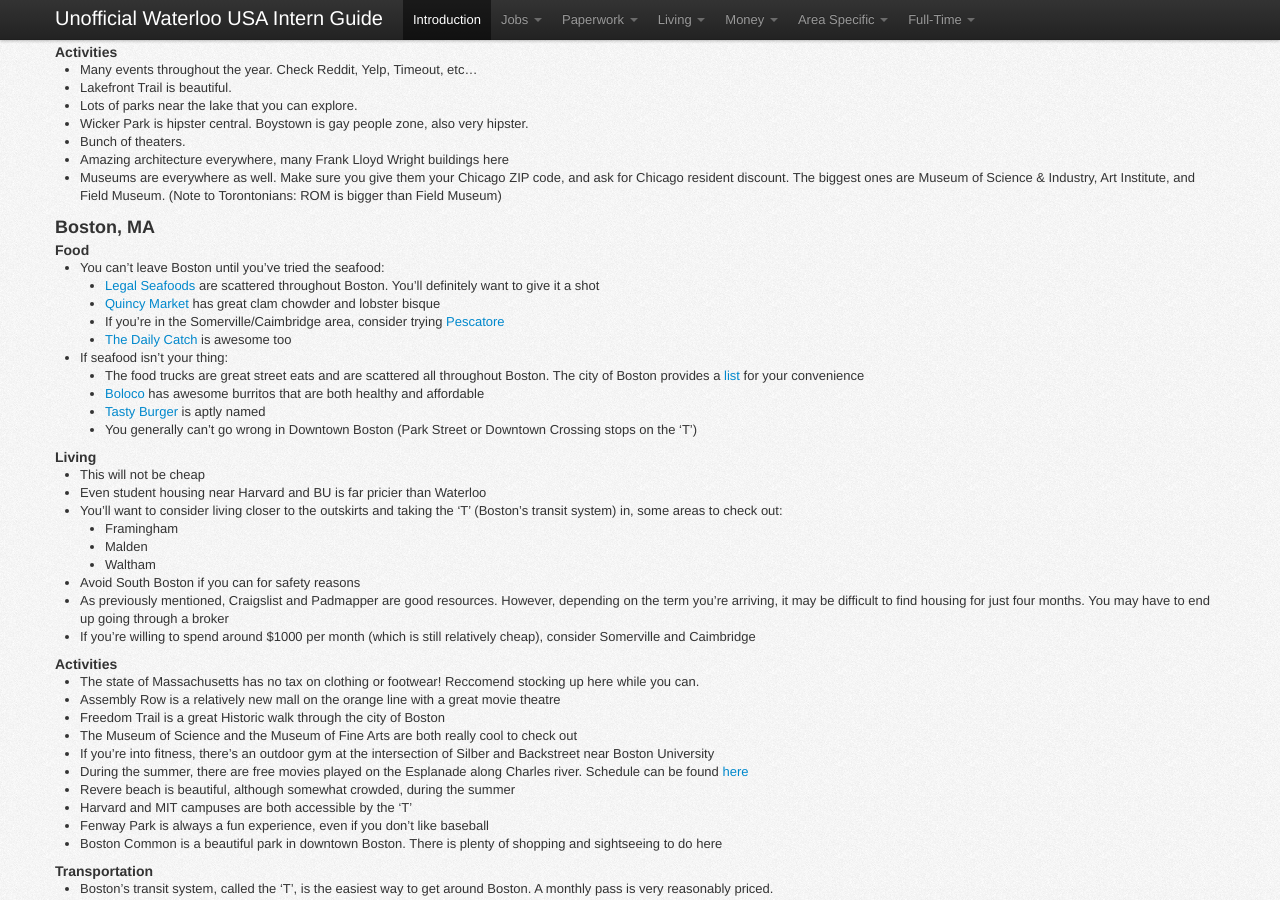
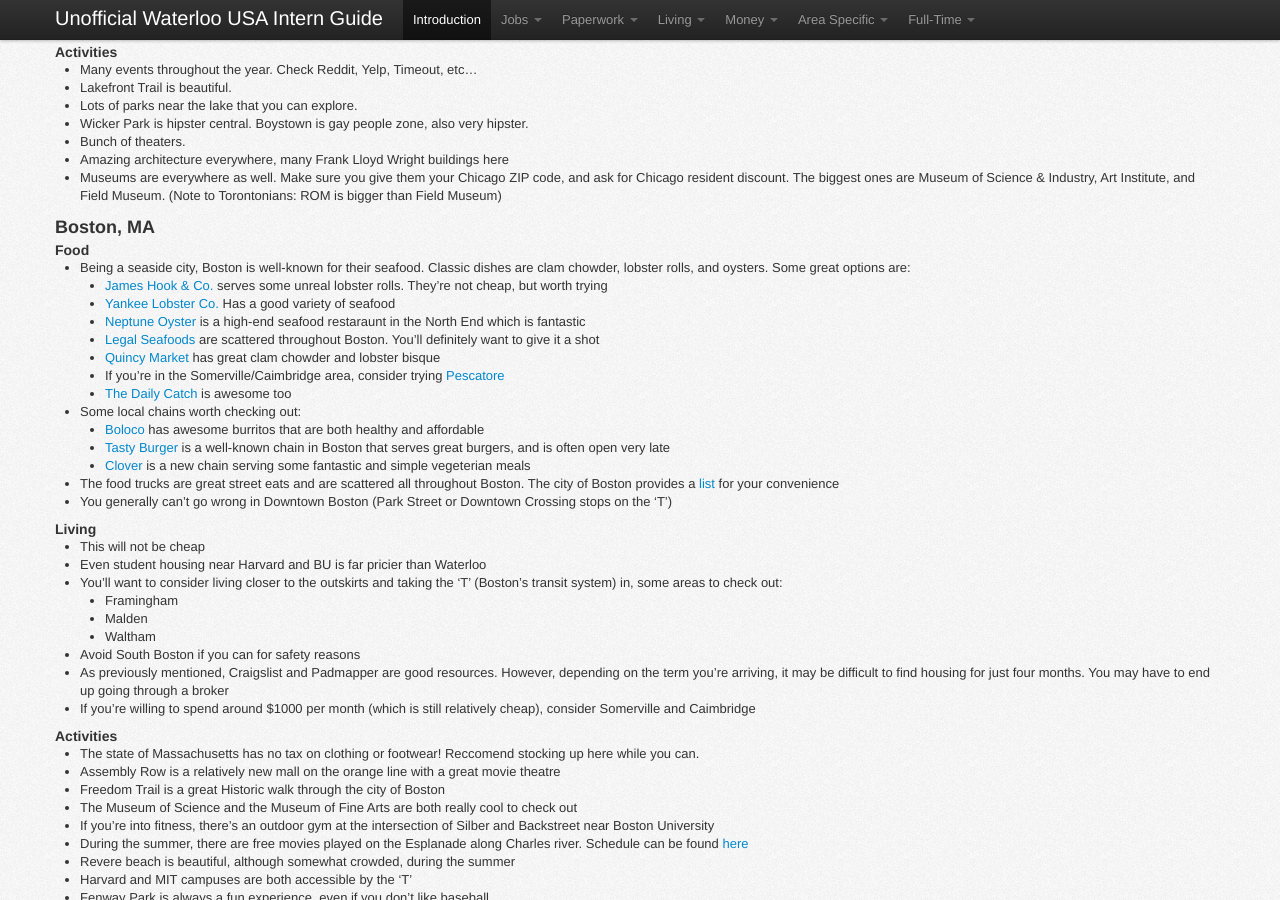
Before and after one commit to sholiday/Unofficial-Waterloo-USA-Intern-Guide, a Jekyll site: the page built from index.markdown, in a window 1280 px wide and 900 px high, scrolled down 20332 px. Built offline with Jekyll 4.4.1, drawn with Linux system fonts in a browser that asks for light colours; nearby versions of some CDN libraries.

Commit message:
Updates to boston food section

```diff
--- a/index.markdown
+++ b/index.markdown
@@ -1713,16 +1713,20 @@ The main places are really only the Space Needle and Pike Place Market. More wil
 ### Boston, MA
 
 #### Food
-* You can't leave Boston until you've tried the seafood:
+* Being a seaside city, Boston is well-known for their seafood. Classic dishes are clam chowder, lobster rolls, and oysters. Some great options are:
+    * [James Hook & Co.](http://www.jameshooklobster.com/) serves some unreal lobster rolls. They're not cheap, but worth trying
+    * [Yankee Lobster Co.](http://www.yankeelobstercompany.com/) Has a good variety of seafood
+    * [Neptune Oyster](http://www.neptuneoyster.com/) is a high-end seafood restaraunt in the North End which is fantastic
     * [Legal Seafoods](http://www.legalseafoods.com/) are scattered throughout Boston. You'll definitely want to give it a shot
     * [Quincy Market](http://www.faneuilhallmarketplace.com/) has great clam chowder and lobster bisque
     * If you're in the Somerville/Caimbridge area, consider trying [Pescatore](http://www.pescatoreseafood.com/)
     * [The Daily Catch](http://thedailycatch.com/) is awesome too
-* If seafood isn't your thing:
-	* The food trucks are great street eats and are scattered all throughout Boston. The city of Boston provides a [list](http://www.cityofboston.gov/foodtrucks/schedule-tabs.asp) for your convenience
+* Some local chains worth checking out:
 	* [Boloco](http://boloco.com/) has awesome burritos that are both healthy and affordable
-	* [Tasty Burger](http://www.tastyburger.com/) is aptly named
-	* You generally can't go wrong in Downtown Boston (Park Street or Downtown Crossing stops on the 'T')
+	* [Tasty Burger](http://www.tastyburger.com/) is a well-known chain in Boston that serves great burgers, and is often open very late
+  * [Clover](https://www.cloverfoodlab.com/) is a new chain serving some fantastic and simple vegeterian meals
+* The food trucks are great street eats and are scattered all throughout Boston. The city of Boston provides a [list](http://www.cityofboston.gov/foodtrucks/schedule-tabs.asp) for your convenience
+* You generally can't go wrong in Downtown Boston (Park Street or Downtown Crossing stops on the 'T')
 
 #### Living
 * This will not be cheap
```
